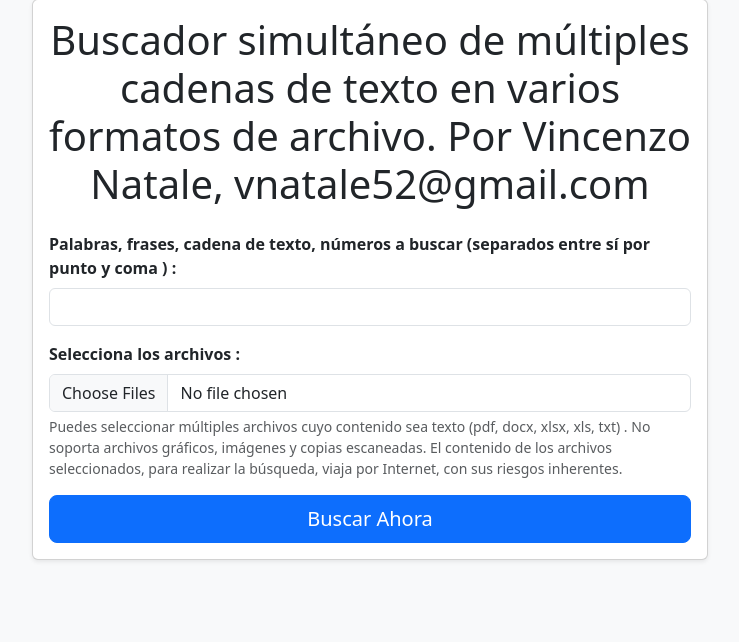
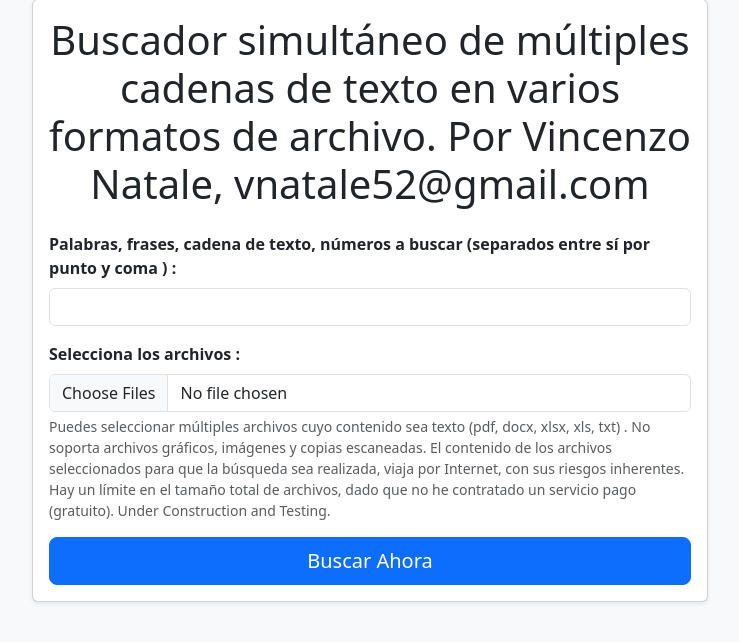
Before and after one commit to vnatale52/Find_Strings_in_Files, a Flask app: page / in a window 1280 px wide. Shown: the part 135-777 px from the top of the page, without its empty margins (270-1009 px from the left). Run offline with Flask 3, Linux system fonts and the light colour scheme.

Commit message:
Update index.html

```diff
--- a/templates/index.html
+++ b/templates/index.html
@@ -39,7 +39,7 @@
                     <div class="mb-3">
                         <label for="files" class="form-label"><strong>Selecciona los archivos : </strong></label>
                         <input class="form-control" type="file" id="files" name="files" multiple required>
-                        <div class="form-text">Puedes seleccionar múltiples archivos cuyo contenido sea texto (pdf, docx, xlsx, xls, txt) . No soporta archivos gráficos, imágenes y copias escaneadas. El contenido de los archivos seleccionados, para realizar la búsqueda, viaja por Internet, con sus riesgos inherentes.</div>
+                        <div class="form-text">Puedes seleccionar múltiples archivos cuyo contenido sea texto (pdf, docx, xlsx, xls, txt) . No soporta archivos gráficos, imágenes y copias escaneadas. El contenido de los archivos seleccionados para que la búsqueda sea realizada, viaja por Internet, con sus riesgos inherentes. Hay un límite en el tamaño total de archivos, dado que no he contratado un servicio pago (gratuito). Under Construction and Testing.</div>
                     </div>
                     <div class="d-grid">
                         <button type="submit" class="btn btn-primary btn-lg">Buscar Ahora</button>
```
